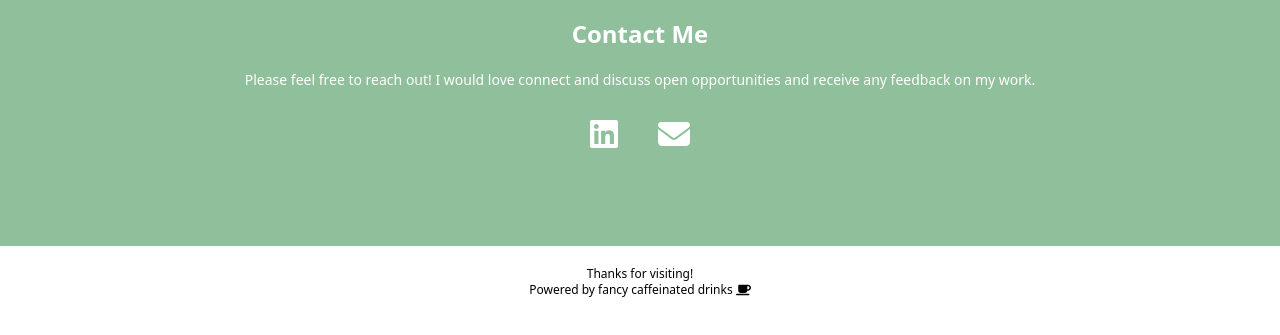
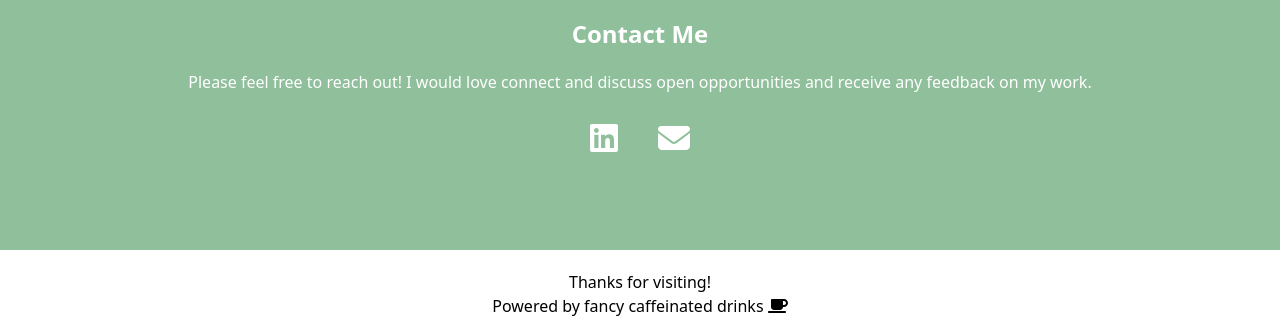
Before and after one commit to kachow4/my-portfolio, a Next.js app: page / in a window 1280 px wide. Shown: the part 950-1285 px from the top of the page. Built offline with nearby package versions, Linux system fonts and the light colour scheme.

Commit message:
fix text sizing from md to base

```diff
--- a/components/core/Contact.tsx
+++ b/components/core/Contact.tsx
@@ -9,9 +9,9 @@ export default function Contact() {
 
     <div className="flex bg-dark-green px-8 py-5 tablet:px-24 tablet:py-10 justify-center">
       <div id="contact" className='flex flex-col gap-2 tablet:gap-5 bg-dark-green text-white items-center tablet:p-12'>
-            <span className='font-bold text-md tablet:text-2xl'>Contact Me</span>
+            <span className='font-bold text-base tablet:text-2xl'>Contact Me</span>
 
-            <p className='text-sm tablet:text-md'>Please feel free to reach out! I would love connect and discuss open opportunities and receive any feedback
+            <p className='text-sm tablet:text-base'>Please feel free to reach out! I would love connect and discuss open opportunities and receive any feedback
                 on my work.</p>
 
             <ul className="flex p-2 gap-10 w-full justify-center">
--- a/components/core/Footer.tsx
+++ b/components/core/Footer.tsx
@@ -3,7 +3,7 @@ import { faMugSaucer } from '@fortawesome/free-solid-svg-icons'
 
 export default function Footer() {
   return (
-    <div className='flex flex-col text-center text-xs p-2 tablet:text-md tablet:p-5'>
+    <div className='flex flex-col text-center text-xs p-2 tablet:text-base tablet:p-5'>
         <span>Thanks for visiting!</span>
         <span>Powered by fancy caffeinated drinks <FontAwesomeIcon icon={faMugSaucer}></FontAwesomeIcon></span>
 
```
